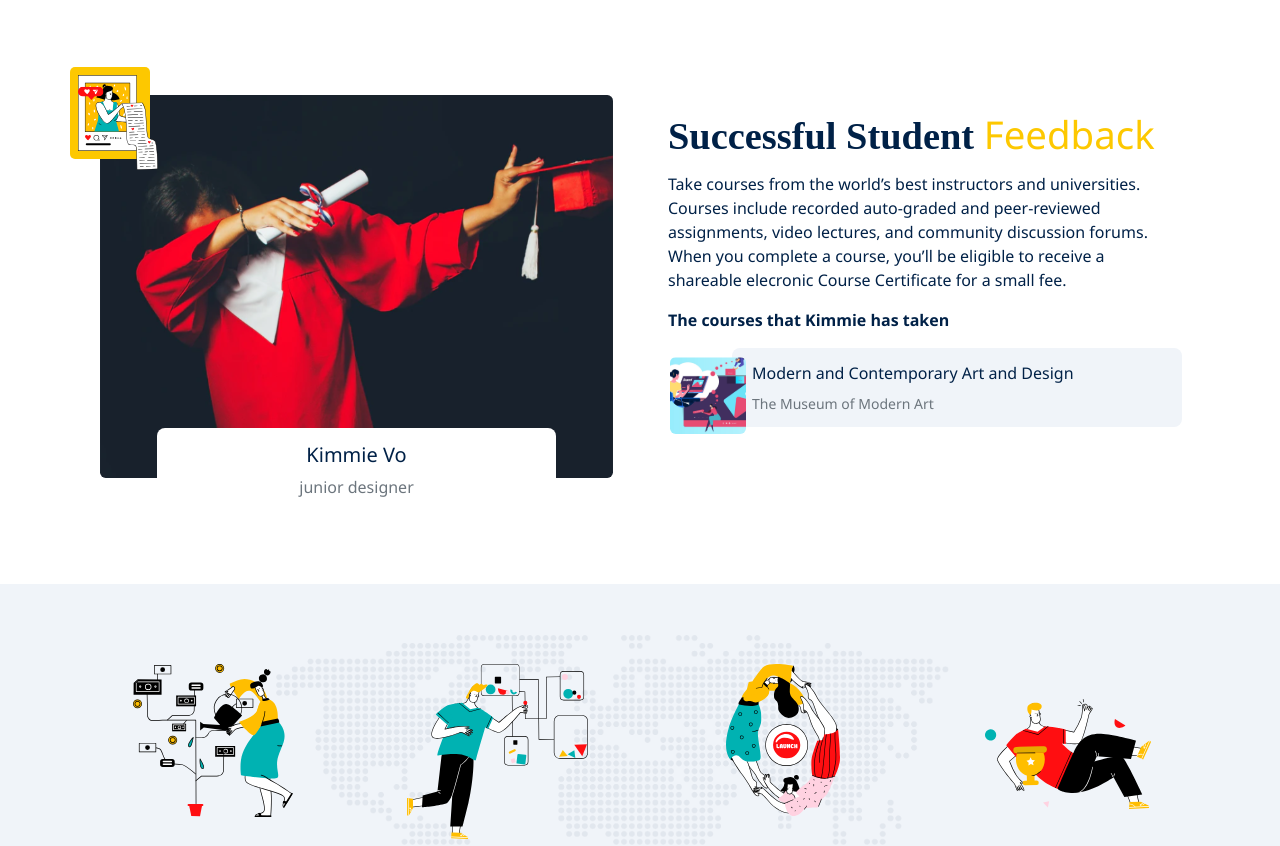
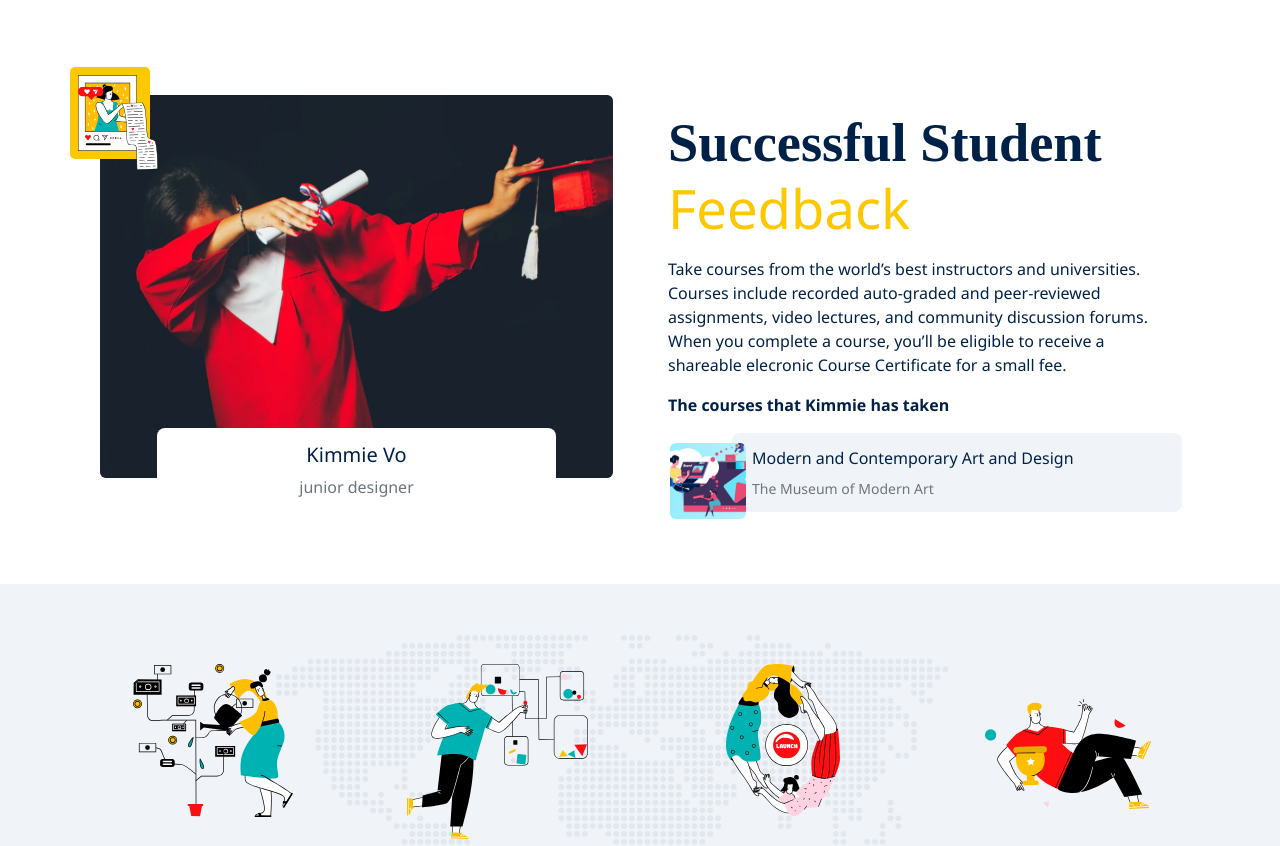
Before and after one commit to AhmedSaladin/seamlab-task, an Angular app: page / in a window 1280 px wide. Shown: the part 2186-3032 px from the top of the page. Built offline with nearby package versions, Linux system fonts and the light colour scheme.

Commit message:
Fix font size at 320px

```diff
--- a/src/app/components/feedback/feedback.component.css
+++ b/src/app/components/feedback/feedback.component.css
@@ -41,7 +41,7 @@
 }
 
 .feedback-title {
-  font-size: 3vmax;
+  font-size: calc(3vmax + 1em);
   font-weight: bold;
   font-family: serif;
   margin-bottom: 1vmax !important;
```
